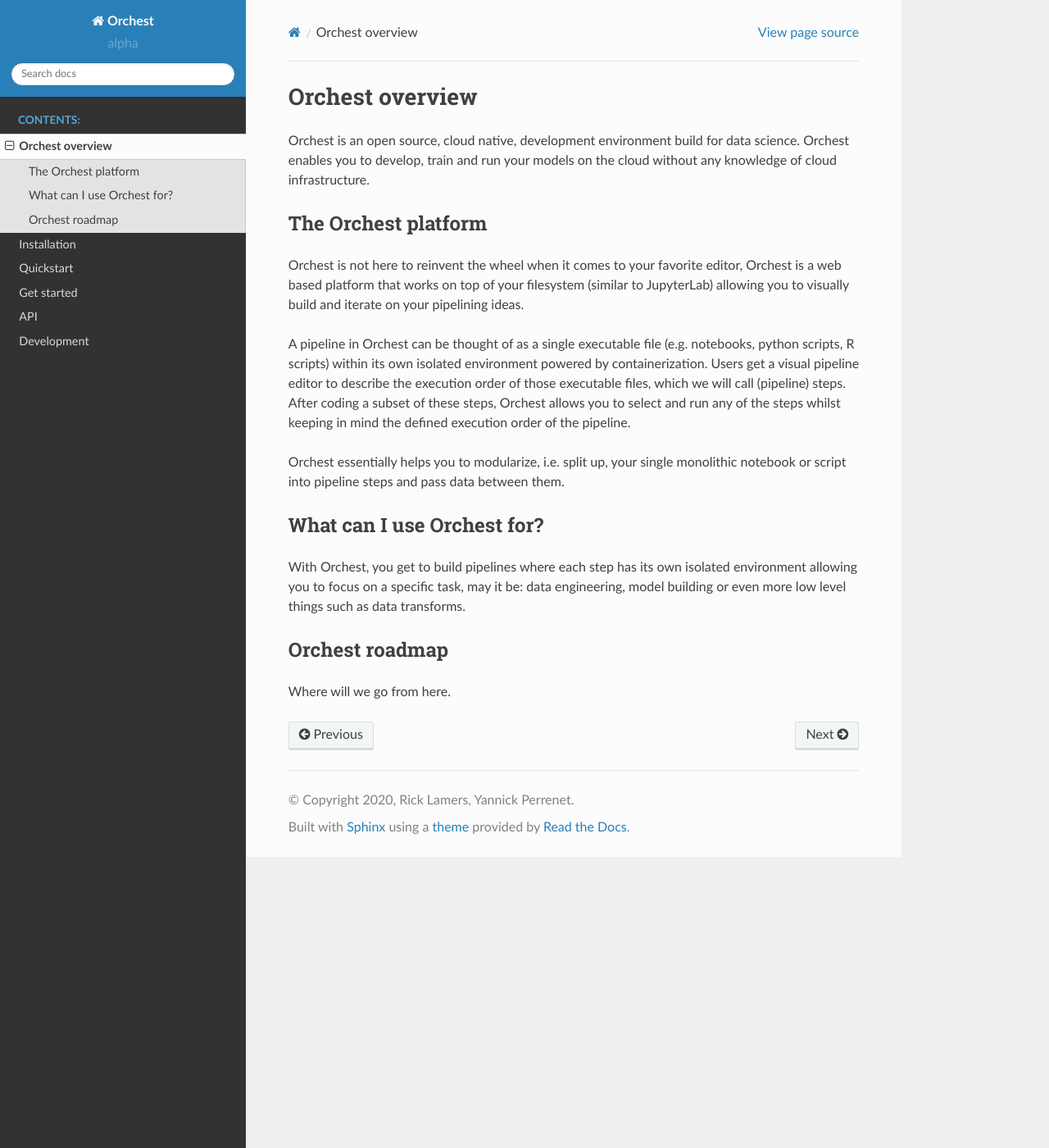
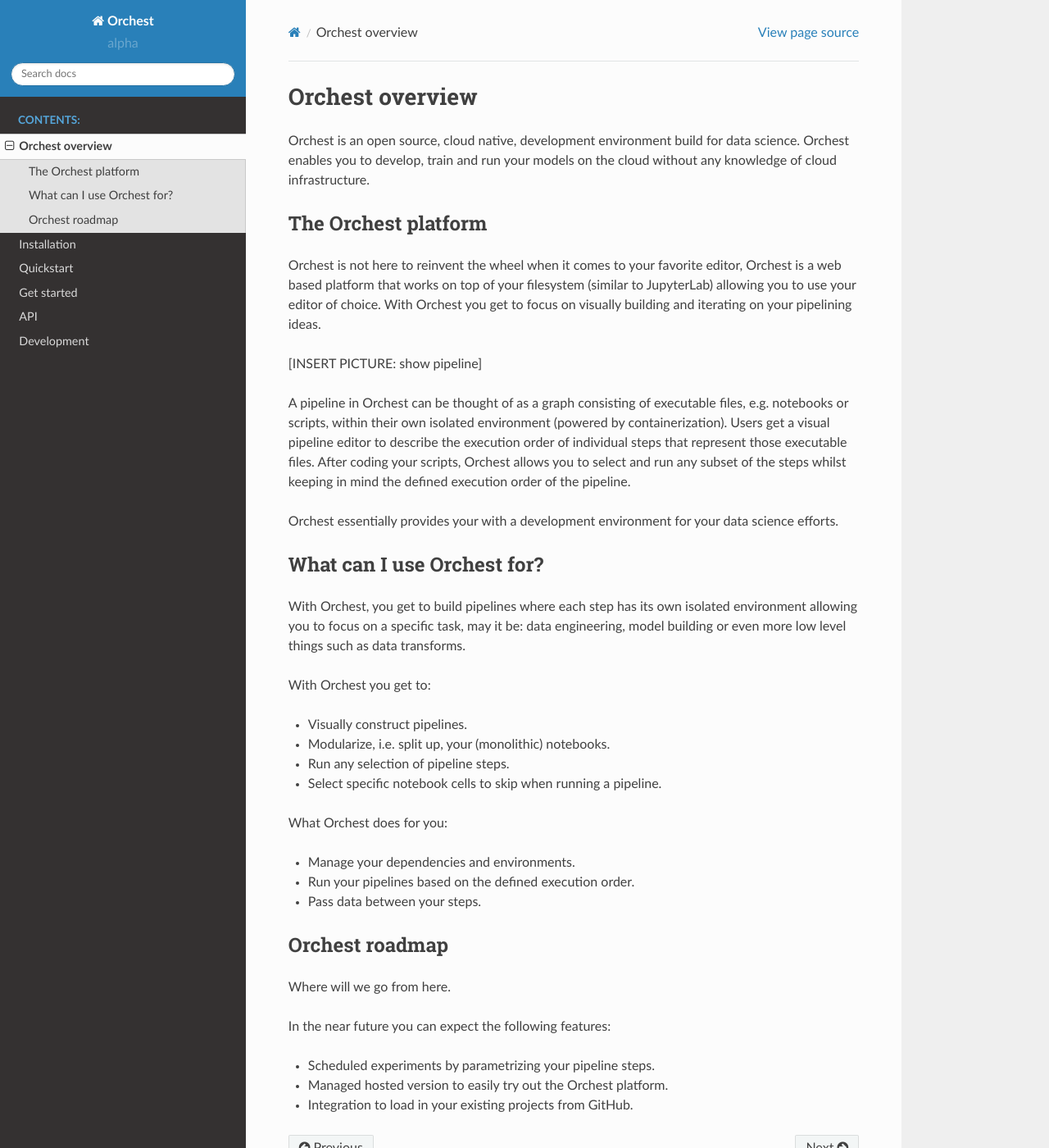
Before and after one commit to ReactExpert918/orchest, a Sphinx documentation site: the page built from docs/source/orchest_overview.rst, in a window 1280 px wide and 1400 px high. Shown: the whole window at 82% size. Built offline with Sphinx 7.4.7 and the Read the Docs theme 2.0.0, drawn with Linux system fonts in a browser that asks for light colours.

Commit message:
Mainly rewrite overview

```diff
--- a/docs/source/development/index.rst
+++ b/docs/source/development/index.rst
@@ -1,5 +1,8 @@
 Development
 ===========
+
+We would love to hear your feedback to prioritize the right features. Come talk to us at
+`Gitter <http://www.gitter.im/>`_.
 
 .. toctree::
    :maxdepth: 2
--- a/docs/source/installation.rst
+++ b/docs/source/installation.rst
@@ -1,5 +1,9 @@
 Installation
 ============
+
+Orchest runs completely on docker and stores a global configuration file. The location for this
+config is `~/.config/orchest/config.json` for Unix based systems and `.orchest/config.json` for
+Windows.
 
 System requirements
 -------------------
@@ -7,3 +11,5 @@
 
 Troubleshooting
 ---------------
+
+Feel free to open een issue on our GitHub page. We are here to help!
--- a/docs/source/orchest_overview.rst
+++ b/docs/source/orchest_overview.rst
@@ -10,17 +10,19 @@
 --------------------
 
 Orchest is not here to reinvent the wheel when it comes to your favorite editor, Orchest is a web
-based platform that works on top of your filesystem (similar to JupyterLab) allowing you to
-visually build and iterate on your pipelining ideas.
+based platform that works on top of your filesystem (similar to JupyterLab) allowing you to use your
+editor of choice. With Orchest you get to focus on visually building and iterating on your
+pipelining ideas.
 
-A pipeline in Orchest can be thought of as a single executable file (e.g. notebooks, python scripts, R
-scripts) within its own isolated environment powered by containerization. Users get a visual
-pipeline editor to describe the execution order of those executable files, which we will call
-(pipeline) steps. After coding a subset of these steps, Orchest allows you to select and run any of
-the steps whilst keeping in mind the defined execution order of the pipeline.
+[INSERT PICTURE: show pipeline]
 
-Orchest essentially helps you to modularize, i.e. split up, your single monolithic notebook or
-script into pipeline steps and pass data between them.
+A pipeline in Orchest can be thought of as a graph consisting of executable files, e.g. notebooks or
+scripts, within their own isolated environment (powered by containerization). Users get a visual
+pipeline editor to describe the execution order of individual steps that represent those executable
+files. After coding your scripts, Orchest allows you to select and run any subset of the steps
+whilst keeping in mind the defined execution order of the pipeline.
+
+Orchest essentially provides your with a development environment for your data science efforts.
 
 
 What can I use Orchest for?
@@ -30,8 +32,27 @@
 you to focus on a specific task, may it be: data engineering, model building or even more low level
 things such as data transforms.
 
+With Orchest you get to:
+
+* Visually construct pipelines.
+* Modularize, i.e. split up, your (monolithic) notebooks.
+* Run any selection of pipeline steps.
+* Select specific notebook cells to skip when running a pipeline.
+
+What Orchest does for you:
+
+* Manage your dependencies and environments.
+* Run your pipelines based on the defined execution order.
+* Pass data between your steps.
+
 
 Orchest roadmap
 ---------------
 
 Where will we go from here.
+
+In the near future you can expect the following features:
+
+* Scheduled experiments by parametrizing your pipeline steps.
+* Managed hosted version to easily try out the Orchest platform.
+* Integration to load in your existing projects from GitHub.
```
Also changed, not shown: other parts of docs/source/development/index.rst (+0 -2 lines).
